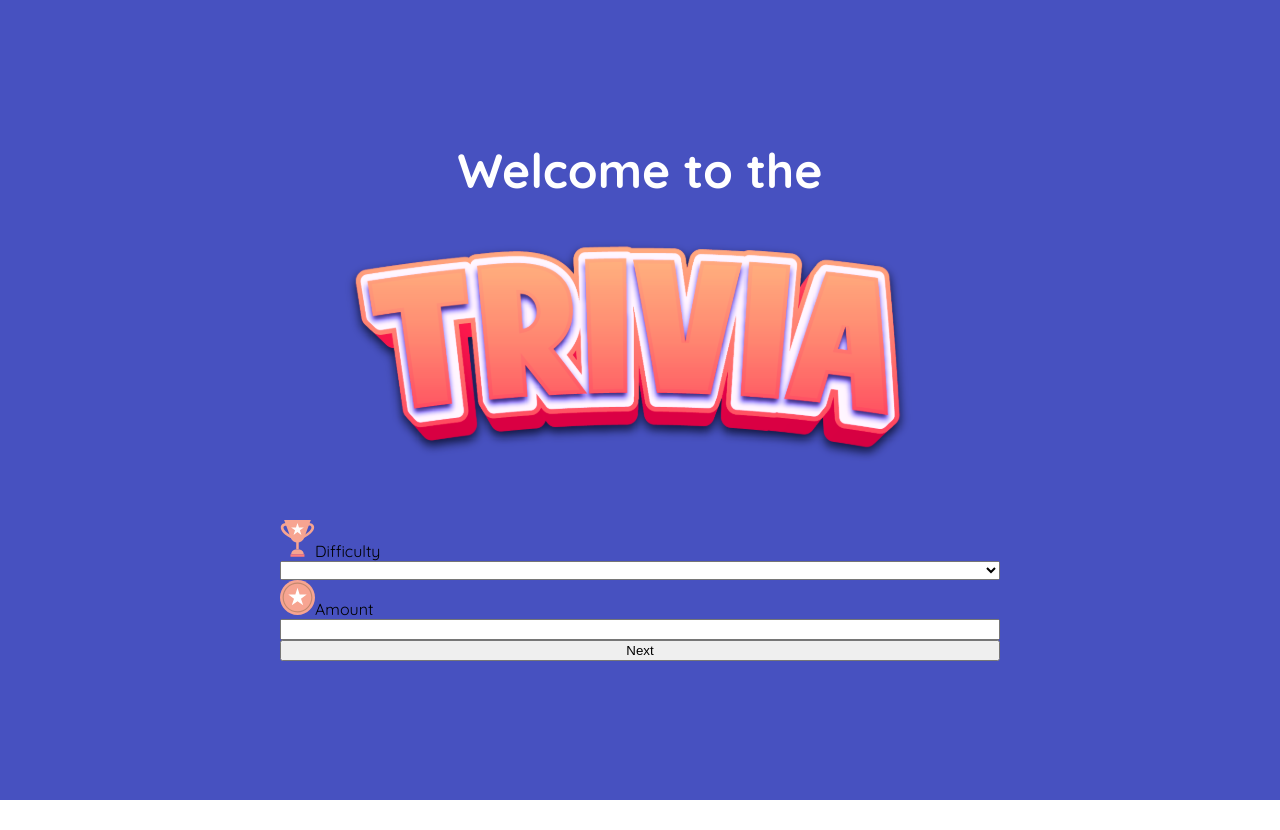
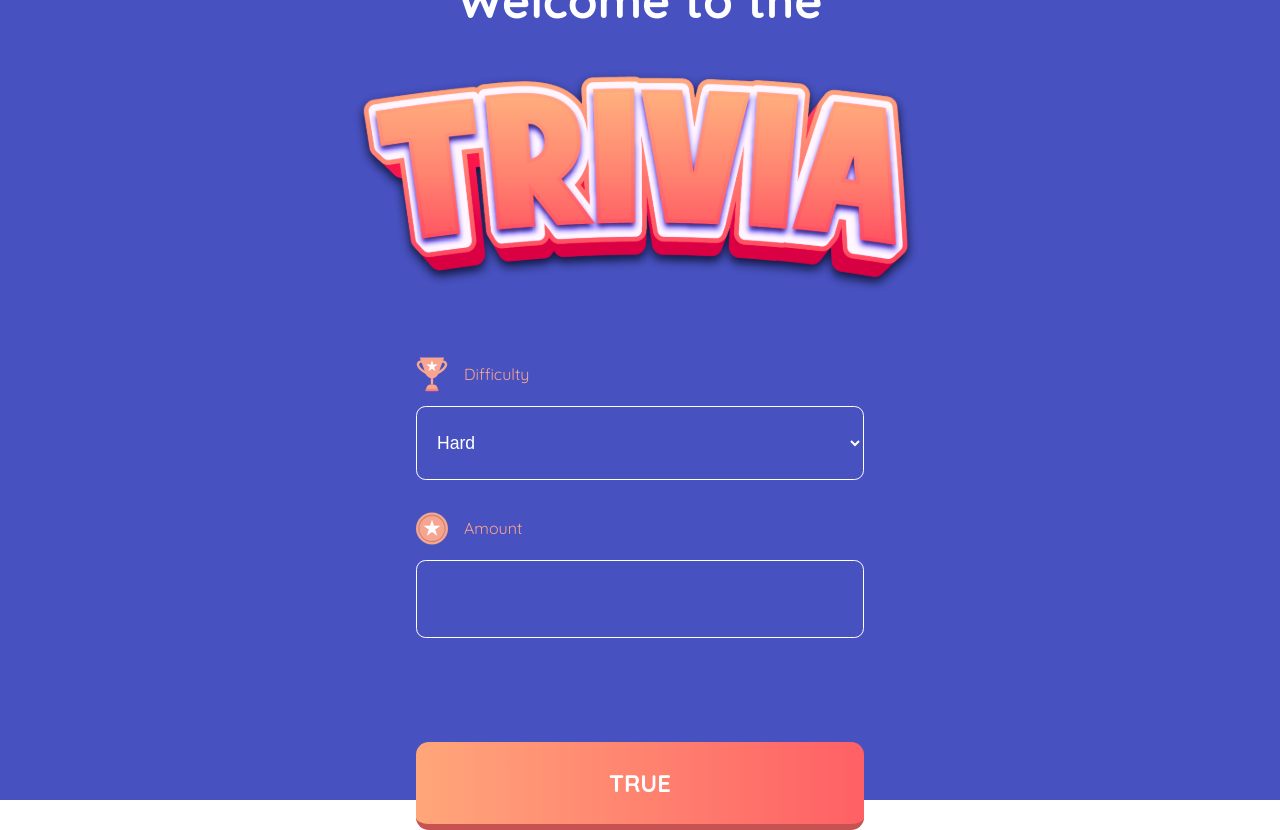
Before and after one commit to eugenetsiunchik/fireart-quiz, a React (Create React App) app: page / in a window 1280 px wide. Before the commit the page ends 800 px from the top, so only its background shows below. Built offline with nearby package versions, Linux system fonts and the light colour scheme.

Commit message:
Impl inputs styles; Impl HomePage basic style;

```diff
--- a/src/app/HomePage/HomePage.css
+++ b/src/app/HomePage/HomePage.css
@@ -9,6 +9,9 @@
 .fir-app-home-container {
     display: flex;
     flex-direction: column;
+    width: 28rem;
+    margin-top: 2rem;
+    margin-bottom: 2rem;
 }
 
 .fir-app-home-top_text {
@@ -21,6 +24,10 @@
 .fir-app-home-logo {
     width: 45rem;
     height: 30rem;
-    margin-top: -4rem;
-    margin-bottom: -6rem;
+    margin: -4rem -8rem -6rem;
 }
+
+.fir-app-home-button {
+    margin-top: 5rem;
+    border-bottom: 0.4rem solid #C65252 !important;
+}
--- a/src/app/HomePage/HomePage.tsx
+++ b/src/app/HomePage/HomePage.tsx
@@ -9,6 +9,12 @@ import './HomePage.css';
 import Label from "../../common/components/Label/Label";
 import Select from "../../common/components/Select/Select";
 import Input from "../../common/components/Input/Input";
+import Button from "../../common/components/Button/Button";
+
+const difficultyOptions = [
+    'Hard',
+    'Easy'
+]
 
 function HomePage() {
     const dispatch = useAppDispatch();
@@ -18,15 +24,16 @@ function HomePage() {
                 <span className="fir-app-home-top_text">Welcome to the</span>
                 <Logo className="fir-app-home-logo"/>
                 <Label Image={<Cup/>} text={'Difficulty'}/>
-                <Select options={[]} onSelect={(selected: string) => {}}/>
+                <Select options={difficultyOptions} onSelect={(selected: string) => {}}/>
                 <Label Image={<Star/>} text={'Amount'}/>
                 <Input onChange={(value: string) => {}} />
-                <button
-                    aria-label="Start quiz"
+                <Button
+                    className={"fir-app-home-button"}
+                    ariaLabel="Start quiz"
                     onClick={() => dispatch(redirect(Routes.quiz))}
                 >
-                    Next
-                </button>
+                    TRUE
+                </Button>
             </div>
 
         </div>
--- /dev/null
+++ b/src/common/components/Button/Button.css
@@ -0,0 +1,11 @@
+.fir-button {
+    height: 5.5rem;
+    font-family: 'Quicksand', sans-serif;
+    font-size: 1.5rem;
+    font-weight: 700;
+    background: linear-gradient(90deg, #FFA67A 0%, #FF6065 100%);
+    border-radius: 0.8rem;
+    color: white;
+    border-width: 0;
+    cursor: pointer;
+}
--- /dev/null
+++ b/src/common/components/Button/Button.tsx
@@ -0,0 +1,24 @@
+import React, { ReactNode } from "react";
+import "./Button.css";
+
+export interface ButtonProps {
+    className?: string,
+    children: string | ReactNode,
+    ariaLabel: string,
+    onClick: Function
+}
+
+function Button(props: ButtonProps) {
+    const { children, className = '' } = props;
+    return (
+        <button
+            className={"fir-button " + className}
+            aria-label={props.ariaLabel}
+            onClick={() => props.onClick()}
+        >
+            { children }
+        </button>
+    )
+}
+
+export default Button;
--- /dev/null
+++ b/src/common/components/Input/Input.css
@@ -0,0 +1,3 @@
+.fir-input {
+
+}
--- a/src/common/components/Input/Input.tsx
+++ b/src/common/components/Input/Input.tsx
@@ -1,4 +1,5 @@
 import React, { ChangeEvent, useState } from "react";
+import "./Input.css";
 
 export interface InputProps {
     value?: string,
@@ -17,8 +18,10 @@ function Input(props: InputProps) {
 
     return (
         <input
+            className="fir-inputs fir-input"
             onChange={event => onChange(event)}
             value={value}
+            type="number"
         />
     )
 }
--- /dev/null
+++ b/src/common/components/Label/Label.css
@@ -0,0 +1,21 @@
+.fir-label {
+    display: flex;
+    align-items: center;
+    margin-top: 0.5rem;
+    margin-bottom: 0.5rem;
+}
+
+.fir-label-image {
+    display: flex;
+    justify-content: center;
+    align-items: center;
+    width: 2rem;
+    height: 2rem;
+    margin-right: 1rem;
+
+}
+
+.fir-label-text {
+    text-align: center;
+    color: #F7A491;
+}
--- a/src/common/components/Label/Label.tsx
+++ b/src/common/components/Label/Label.tsx
@@ -1,4 +1,5 @@
 import React, { ReactNode } from "react";
+import "./Label.css";
 
 export interface LabelProps {
     Image: ReactNode,
@@ -8,9 +9,9 @@ export interface LabelProps {
 function Label(props: LabelProps) {
     const { Image, text } = props;
     return (
-        <div>
-            { Image }
-            <span>{text}</span>
+        <div className="fir-label">
+            <div className="fir-label-image">{ Image }</div>
+            <span className="fir-label-text">{text}</span>
         </div>
     )
 }
--- /dev/null
+++ b/src/common/components/Select/Select.css
@@ -0,0 +1,7 @@
+.fir-select {
+
+}
+
+.fir-select-option {
+    color: white;
+}
--- a/src/common/components/Select/Select.tsx
+++ b/src/common/components/Select/Select.tsx
@@ -1,7 +1,8 @@
 import React from "react";
+import "./Select.css";
 
 export interface SelectProps {
-    options: [],
+    options: string[],
     onSelect: Function
 }
 
@@ -9,12 +10,13 @@ function Select(props: SelectProps) {
     const { options, onSelect } = props;
 
     return (
-        <select>
+        <select className="fir-inputs fir-select">
             {
                 options.map((option, index) => (
                     <option
                         key={index}
                         onClick={() => onSelect(option)}
+                        className="fir-select-option"
                     >
                         {option}
                     </option>
--- a/src/index.css
+++ b/src/index.css
@@ -11,3 +11,28 @@ code {
   font-family: source-code-pro, Menlo, Monaco, Consolas, 'Courier New',
     monospace;
 }
+
+/* Chrome, Safari, Edge, Opera */
+input::-webkit-outer-spin-button,
+input::-webkit-inner-spin-button {
+  -webkit-appearance: none;
+  margin: 0;
+}
+
+/* Firefox */
+input[type=number] {
+  -moz-appearance: textfield;
+}
+
+.fir-inputs {
+  height: 4.6rem;
+  background-color: transparent;
+  border-radius: 0.6rem;
+  border: 1px solid white;
+  color: white;
+  font-size: 1.1rem;
+  padding-left: 1rem;
+  padding-right: 1rem;
+  margin-bottom: 1.5rem;
+  margin-top: 0.5rem;
+}
```
